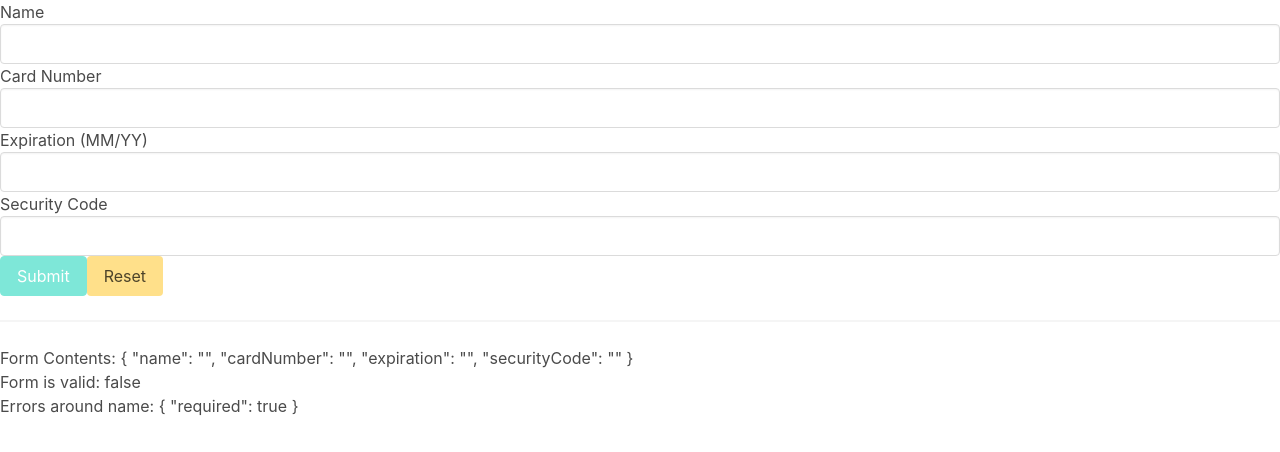
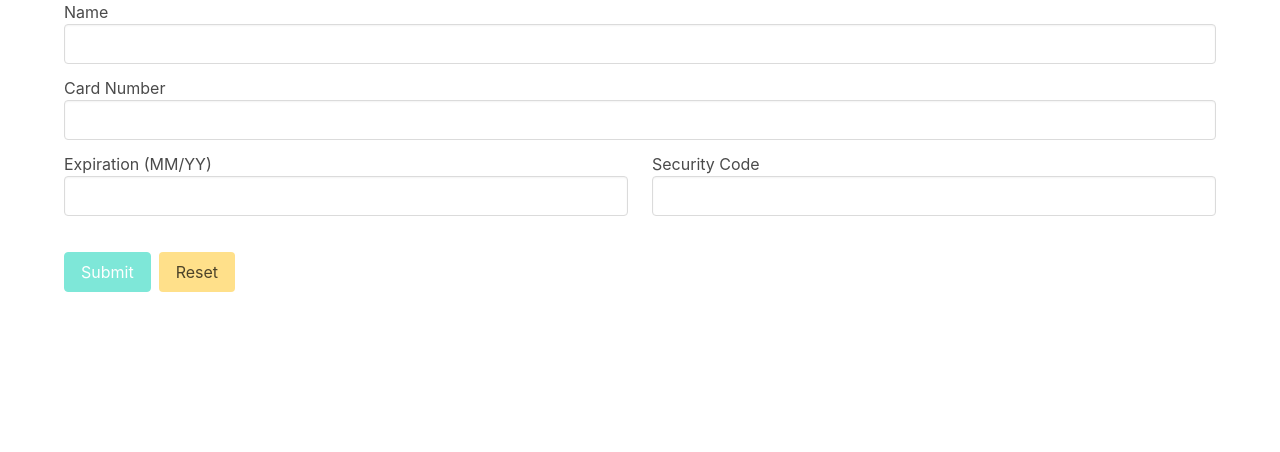
Before and after one commit to Aman07a/creditcard, an Angular app: page / in a window 1280 px wide. Shown: the top 452 px of the page. Built offline with nearby package versions, Linux system fonts and the light colour scheme.

Commit message:
A Touch of Styling

```diff
--- a/src/app/app.component.html
+++ b/src/app/app.component.html
@@ -1 +1,3 @@
-<app-card-form></app-card-form>
+<div class="container">
+  <app-card-form></app-card-form>
+</div>
--- a/src/app/card-form/card-form.component.html
+++ b/src/app/card-form/card-form.component.html
@@ -4,22 +4,30 @@
     label="Card Number"
     [control]="getControl('cardNumber')"
   ></app-input>
+  <div class="columns">
+    <div class="column">
       <app-input
         label="Expiration (MM/YY)"
         [control]="getControl('expiration')"
       ></app-input>
+    </div>
+    <div class="column">
       <app-input
         label="Security Code"
         [control]="getControl('securityCode')"
       ></app-input>
-  <button class="button is-primary" [disabled]="cardForm.invalid" type="submit">
+    </div>
+  </div>
+  <div class="buttons">
+    <button
+      class="button is-primary"
+      [disabled]="cardForm.invalid"
+      type="submit"
+    >
       Submit
     </button>
     <button class="button is-warning" type="button" (click)="onResetClick()">
       Reset
     </button>
+  </div>
 </form>
-<hr />
-<div>Form Contents: {{ cardForm.value | json }}</div>
-<div>Form is valid: {{ cardForm.valid }}</div>
-<div>Errors around name: {{ cardForm.controls.name.errors | json }}</div>
--- a/src/app/input/input.component.css
+++ b/src/app/input/input.component.css
@@ -0,0 +1,3 @@
+.field {
+  margin-bottom: 0.75rem;
+}
```
Lines whose indentation alone changed are shown as unchanged.
